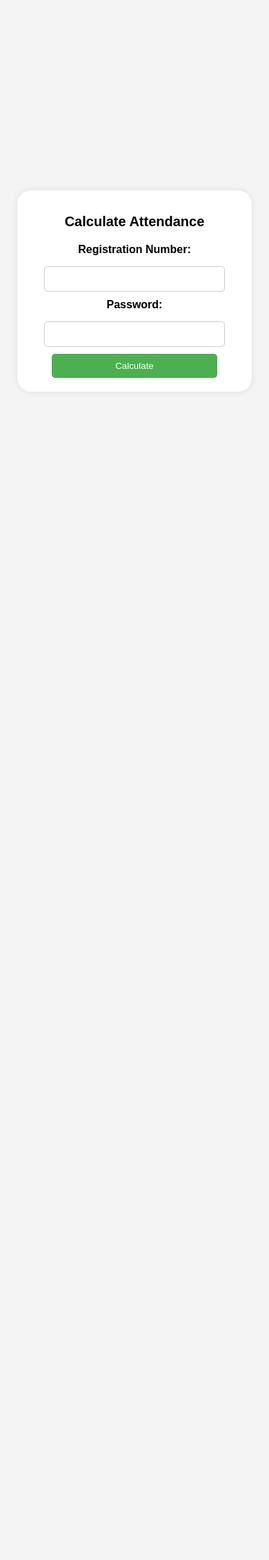
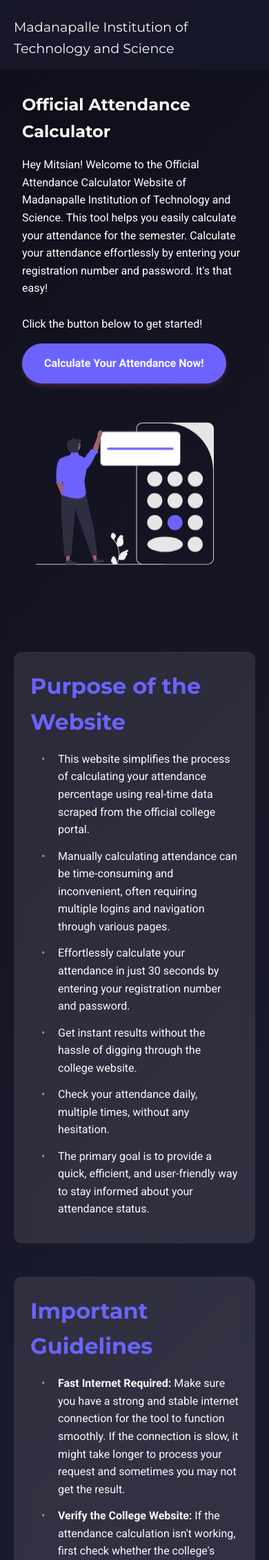
Before and after one commit to syedmohammedumarumar/Automuted-Attendence-Calculator-website, a Django app: page / in a window 390 px wide. Shown: the top 2262 px of the page at 69% size. Before the commit the page ends 548 px from the top, so only its background shows below. Run offline with Django 5.2, Linux system fonts and the light colour scheme.

Commit message:
updated the design

```diff
--- a/attendance/static/myapp/style.css
+++ b/attendance/static/myapp/style.css
@@ -1,73 +1,141 @@
-body {
-    font-family: Arial, sans-serif;
-    background-color: #f4f4f4;
+* {
+    box-sizing: border-box;
     margin: 0;
     padding: 0;
+}
+
+body {
+    font-family: 'Poppins', sans-serif;
+    background: linear-gradient(135deg, #0F0F1B 0%, #1A1A2E 70%);
+    min-height: 100vh;
     display: flex;
     justify-content: center;
     align-items: center;
-    height: 100vh;
+    transition: background-color 0.3s ease;
 }
 
+
+
 .container {
-    background-color: white;
-    padding: 20px;
-    box-shadow: 0 0 10px rgba(0, 0, 0, 0.1);
-    text-align: center;
-    border-radius: 20px;
-    width: 80%;
-    max-width: 350px;
+    display: flex;
+    justify-content: center;
+    align-items: center;
+    padding: 1rem;
+    width: 100%;
 }
 
-h1 {
-    margin-bottom: 20px;
-    font-size: 24px;
+.form-container {
+    background-color: #F0ECE5; /* Light mode form background */
+    padding: 2.5rem;
+    border-radius: 15px;
+    box-shadow: 0 20px 90px rgba(0, 0, 0, 0.15);
+    width: 100%;
+    max-width: 400px;
+    transition: transform 0.3s ease, box-shadow 0.3s ease;
 }
 
-label {
+
+
+h1 {
+    text-align: center;
+    font-size: 1.5rem;
     font-weight: bold;
-    display: block;
-    margin-bottom: 5px;
+    color: #4A5568; /* Light mode title color */
 }
 
-input[type="text"],
-input[type="password"] {
-    width: 80%;
-    padding: 10px;
-    margin: 10px 0;
-    border-radius: 5px;
-    border: 1px solid #ccc;
+
+
+label {
+    display: block;
+    font-family: 'Roboto', sans-serif;
+    font-size: 1.2rem;
+    color: #4A5568; /* Light mode label color */
+    margin-bottom: 0.5rem;
 }
 
-input[type="submit"] {
-    background-color: #4CAF50;
-    color: white;
-    padding: 10px 15px;
-    border: none;
-    border-radius: 5px;
-    cursor: pointer;
-    width: 80%;
+
+.input-container {
+    position: relative;
+    margin-bottom: 2rem;
 }
 
-input[type="submit"]:hover {
-    background-color: #45a049;
+.input-field {
+    width: 100%;
+    padding: 0.8rem;
+    border: 2px solid #B6BBC4; /* Light mode input border color */
+    border-radius: 8px;
+    outline: none;
+    font-size: 1rem;
+    color: #2D3748; /* Light mode input text color */
+    background-color: #F0ECE5; /* Light mode input background color */
+    transition: border-color 0.3s ease, box-shadow 0.3s ease, background-color 0.3s ease;
+}
+
+
+.input-field:focus {
+    border-color: #B6BBC4; /* Focus border color */
+    background-color: #FFF; /* Focus background color */
+    box-shadow: 0 0 10px rgba(107, 70, 193, 0.15);
+}
+
+
+.headingsidx{
+    display: flex;
+    align-items: center;
+    justify-content: space-between;
+    margin-bottom: 1.5rem;
+}
+a{
+    text-decoration: none;
+    border: 1px solid black;
+    padding: 7px 10px;
+    color: white;
+    background: #4A5568;
+    transition: ease-in-out .5s;
+    border-radius: 10px;
+}
+a:hover{
+    background-color: #0F0F1B;
+}
+.submit-btn {
+    width: 100%;
+    padding: 0.9rem;
+    background-color: #31304D; /* Light mode button background color */
+    color: #F0ECE5; /* Light mode button text color */
+    border: none;
+    border-radius: 8px;
+    font-size: 1.1rem;
+    font-weight: bold;
+    cursor: pointer;
+    text-align: center;
+    transition: background-color 0.3s ease, transform 0.3s ease, box-shadow 0.3s ease;
+}
+
+.submit-btn:hover {
+    background-color: #161A30; /* Hover color */
+    transform: translateY(-3px);
+    box-shadow: 0 10px 20px rgba(90, 59, 186, 0.3);
+}
+
+.submit-btn:active {
+    transform: translateY(1px);
 }
 
 p {
-    font-size: 18px;
-    color: green;
+    text-align: center;
+    font-size: 1.1rem;
+    color: #31304D; /* Light mode text color */
+    margin-top: 1.5rem;
 }
 
-@media (max-width: 600px) {
-    .container {
-        margin: 0 25px;
+/* Responsive Styling */
+@media (max-width: 768px) {
+    .form-container {
+        padding: 1.5rem;
+        width: 90%;
     }
 
-    h1 {
-        font-size: 20px;
-    }
-
-    input[type="submit"] {
-        padding: 10px;
+    .submit-btn {
+        font-size: 1rem;
     }
 }
--- a/attendance/templates/index.html
+++ b/attendance/templates/index.html
@@ -1,26 +1,37 @@
+{% load static %}
 <!DOCTYPE html>
 <html lang="en">
 <head>
     <meta charset="UTF-8">
     <meta name="viewport" content="width=device-width, initial-scale=1.0">
     <title>Attendance Calculator</title>
-    {% load static %}
+    <link rel="icon" href="{% static 'myapp/imgs/favicon-16x16.png' %}" type="image/png">
     <link rel="stylesheet" type="text/css" href="{% static 'myapp/style.css' %}">
 </head>
+
 <body>
     <div class="container">
+        <div class="form-container">
+            <div class="headingsidx">
                 <h1>Calculate Attendance</h1>
+                <a href="/">Back</a>
+            </div>
             <form action="{% url 'calculate_attendance' %}" method="post">
                 {% csrf_token %}
+                <div class="input-container">
                     <label for="reg_no">Registration Number:</label>
-            <input type="text" id="reg_no" name="reg_no" required>
+                    <input type="text" placeholder="Enter Roll No" id="reg_no" name="reg_no" class="input-field" required>
+                </div>
+                <div class="input-container">
                     <label for="password">Password:</label>
-            <input type="password" id="password" name="password" required>
-            <input type="submit" value="Calculate">
+                    <input type="password" placeholder="Enter Mits gems password" id="password" name="password" class="input-field" required>
+                </div>
+                <input type="submit" value="Calculate" class="submit-btn">
             </form>
             {% if result %}
                 <p>{{ result }}</p>
             {% endif %}
         </div>
+    </div>
 </body>
 </html>
--- /dev/null
+++ b/attendance/templates/main.html
@@ -0,0 +1,343 @@
+{% load static %}
+<!DOCTYPE html>
+<html lang="en">
+<head>
+    <meta charset="UTF-8">
+    <meta name="viewport" content="width=device-width, initial-scale=1.0">
+    <title>Official Attendance Calculator - Madanapalle Institution of Technology and Science</title>
+    <link rel="icon" href="{% static 'myapp/imgs/favicon-16x16.png' %}" type="image/png">
+    <link href="https://fonts.googleapis.com/css2?family=Montserrat:wght@300;400;600;700&family=Roboto:wght@300;400;700&display=swap" rel="stylesheet">
+    <style>
+        :root {
+            --primary-color: #6C63FF;
+            --secondary-color: #FF6584;
+            --text-color: #F8F9FA;
+            --bg-color: #1A1A2E;
+            --card-bg: rgba(255, 255, 255, 0.1);
+        }
+
+        * {
+            margin: 0;
+            padding: 0;
+            box-sizing: border-box;
+        }
+
+        body {
+            font-family: 'Roboto', sans-serif;
+            line-height: 1.6;
+            color: var(--text-color);
+            background: linear-gradient(135deg, #0F0F1B 0%, #1A1A2E 70%);
+        }
+
+        .container {
+            max-width: 1200px;
+            margin: 0 auto;
+            padding: 0 20px;
+        }
+
+        nav {
+            background-color: rgba(26, 26, 46, 0.8);
+            backdrop-filter: blur(10px);
+            position: static;
+            width: 100%;
+            z-index: 1000;
+            padding: 1rem 0;
+        }
+
+        .nav-container {
+            display: flex;
+            justify-content: center;
+            align-items: center;
+        }
+
+        .nav-logo {
+            font-family: 'Montserrat', sans-serif;
+            font-size: 1.2rem;
+            font-weight: 700;
+            color: var(--text-color);
+        }
+
+        .nav-heading {
+            font-family: 'Montserrat', sans-serif;
+            font-size: 1.2rem;
+            font-weight: 400;
+            color: var(--text-color);
+        }
+
+        header {
+            color: white;
+            text-align: left;
+            min-height: 100vh;
+            display: flex;
+            align-items: center;
+            justify-content: space-between;
+            position: relative;
+            overflow: hidden;
+            padding: 2rem;
+        }
+
+        .header-content {
+            z-index: 2;
+            max-width: 50%;
+            padding: 2rem;
+        }
+
+        .header-image-container {
+            width: 35%;
+            height: 310px;
+            position: relative;
+            animation: floatAnimation 4s ease-in-out infinite;
+            margin: 0 5%;
+        }
+
+        .header-image {
+            width: 90%;
+            /* height: 100%; */
+            object-fit: contain;
+        }
+
+        @keyframes floatAnimation {
+            0%, 100% { transform: translateY(0); }
+            50% { transform: translateY(-20px); }
+        }
+
+
+
+
+        @media (max-width: 768px) {
+            header {
+                flex-direction: column;
+                padding: 1rem;
+            }
+
+            .header-content {
+                max-width: 100%;
+                padding: 1rem;
+            }
+
+            .header-image-container {
+                width: 80%;
+                height: 300px;
+                margin-top: 2rem;
+            }
+        }
+        h1 {
+            font-family: 'Montserrat', sans-serif;
+            font-size: 2rem;
+            margin-bottom: 1rem;
+            text-shadow: 2px 2px 4px rgba(0,0,0,0.5);
+            animation: fadeInDown 1s ease-out;
+        }
+
+        @keyframes fadeInDown {
+            from {
+                opacity: 0;
+                transform: translateY(-20px);
+            }
+            to {
+                opacity: 1;
+                transform: translateY(0);
+            }
+        }
+
+        main {
+            padding: 3rem 0;
+        }
+
+        .card {
+            border-radius: 12px;
+            padding: 2rem;
+            margin-bottom: 3rem;
+            color: var(--text-color);
+            background: var(--card-bg);
+            backdrop-filter: blur(10px);
+            transition: transform 0.3s ease, box-shadow 0.3s ease;
+            display: flex;
+            align-items: center;
+            animation: fadeIn 0.5s ease-out;
+        }
+
+        @keyframes fadeIn {
+            from { opacity: 0; transform: translateY(20px); }
+            to { opacity: 1; transform: translateY(0); }
+        }
+
+        .card:hover {
+            transform: translateY(-10px);
+            box-shadow: 0 10px 30px rgba(108, 99, 255, 0.2);
+        }
+
+        .card:nth-child(even) {
+            flex-direction: row-reverse;
+        }
+
+        .card-content {
+            flex: 1;
+            padding: 0 2rem;
+        }
+
+        h2 {
+            font-family: 'Montserrat', sans-serif;
+            color: var(--primary-color);
+            margin-bottom: 1rem;
+            font-size: 2rem;
+        }
+
+        ul {
+            list-style-type: none;
+            padding-left: 1rem;
+        }
+
+        li {
+            margin-bottom: 0.8rem;
+            position: relative;
+            padding-left: 1.5rem;
+        }
+
+        li::before {
+            content: '•';
+            color: var(--secondary-color);
+            position: absolute;
+            left: 0;
+            top: 0;
+        }
+
+        .cta-button {
+            display: inline-block;
+            background-color: var(--primary-color);
+            color: white;
+            text-decoration: none;
+            padding: 1rem 2rem;
+            border-radius: 50px;
+            font-weight: bold;
+            transition: all 0.3s ease;
+            box-shadow: 0 4px 6px rgba(255, 101, 132, 0.2);
+            margin-top: 1rem;
+        }
+
+        .cta-button:hover {
+            background-color: #FF4F73;
+            transform: translateY(-3px);
+            box-shadow: 0 6px 8px rgba(255, 101, 132, 0.4);
+        }
+
+        .card-image {
+            width: 300px;
+            height: 300px;
+            object-fit: cover;
+            border-radius: 12px;
+            transition: transform 0.3s ease;
+        }
+
+        .card:hover .card-image {
+            transform: scale(1.05);
+        }
+
+        @media (max-width: 768px) {
+            nav {
+                position: static;
+            }
+
+            .nav-container {
+                flex-direction: column;
+                align-items: center;
+            }
+
+            .nav-heading {
+                margin-top: 0.5rem;
+            }
+
+            h1 {
+                font-size: 1.5rem;
+            }
+
+            .card {
+                flex-direction: column !important;
+                padding: 1.5rem;
+            }
+
+            .card-image {
+                width: 100%;
+                height: 200px;
+                margin-bottom: 1rem;
+            }
+
+            .card-content {
+                padding: 0;
+            }
+        }
+
+    </style>
+
+</head>
+<body>
+    <nav>
+        <div class="container nav-container">
+            <div class="nav-heading">Madanapalle Institution of Technology and Science</div>
+        </div>
+    </nav>
+
+    <header>
+        <div class="header-content">
+            <h1>Official Attendance Calculator</h1>
+            <p>Hey Mitsian! Welcome to the Official Attendance Calculator Website of Madanapalle Institution of Technology and Science. This tool helps you easily calculate your attendance for the semester. Calculate your attendance effortlessly by entering your registration number and password. It's that easy!</p>
+            <br>
+            <p>Click the button below to get started!</p>
+            <a href="/home" class="cta-button" id="calculateBtn">Calculate Your Attendance Now!</a>
+        </div>
+        <div class="header-image-container">
+            <img src="{% static 'myapp/imgs/calculator.svg' %}" alt="Attendance Calculator Illustration" class="header-image">
+        </div>
+    </header>
+
+    <main class="container">
+        <section class="card">
+            <div class="card-content">
+                <h2>Purpose of the Website</h2>
+                <ul>
+                    <li>This website simplifies the process of calculating your attendance percentage using real-time data scraped from the official college portal.</li>
+                    <li>Manually calculating attendance can be time-consuming and inconvenient, often requiring multiple logins and navigation through various pages.</li>
+                    <li>Effortlessly calculate your attendance in just 30 seconds by entering your registration number and password.</li>
+                    <li>Get instant results without the hassle of digging through the college website.</li>
+                    <li>Check your attendance daily, multiple times, without any hesitation.</li>
+                    <li>The primary goal is to provide a quick, efficient, and user-friendly way to stay informed about your attendance status.</li>
+                </ul>
+            </div>
+        </section>
+
+
+        <section class="card">
+            <div class="card-content">
+                <h2>Important Guidelines</h2>
+                <ul>
+                    <li><strong>Fast Internet Required:</strong> Make sure you have a strong and stable internet connection for the tool to function smoothly. If the connection is slow, it might take longer to process your request and sometimes you may not get the result.</li>
+                    <li><strong>Verify the College Website:</strong> If the attendance calculation isn't working, first check whether the college's official attendance portal <br> <a href="http://www.mitsims.in/" target="_blank" style='color: #6C63FF'>(mits gems)</a> is online and accessible. If their site is down or experiencing issues, our tool won't be able to retrieve the necessary data.</li>
+                    <li><strong>Data Accuracy:</strong> This tool scrapes data from the official website, so the accuracy of the results depends on the information provided there. Always double-check if you feel the numbers don't add up.</li>
+                    <li><strong>Privacy and Safety:</strong> Your details are safe and are only used to retrieve your attendance information. We do not store or share any of your personal information like register number and password.</li>
+                    <li><strong>Troubleshooting:</strong> If you encounter issues, refresh the page or try again after a few minutes. Make sure you're entering the correct details.</li>
+                </ul>
+            </div>
+        </section>
+    </main>
+
+    <script>
+         // Animation for cards
+        const cards = document.querySelectorAll('.card');
+        const observer = new IntersectionObserver((entries) => {
+            entries.forEach(entry => {
+                if (entry.isIntersecting) {
+                    entry.target.style.opacity = 1;
+                    entry.target.style.transform = 'translateY(0)';
+                }
+            });
+        }, { threshold: 0.1 });
+
+        cards.forEach(card => {
+            card.style.opacity = 0;
+            card.style.transform = 'translateY(20px)';
+            card.style.transition = 'opacity 0.5s ease, transform 0.5s ease';
+            observer.observe(card);
+        });
+    </script>
+</body>
+</html>
--- a/attendance/views.py
+++ b/attendance/views.py
@@ -10,6 +10,9 @@
 
 def home(request):
     return render(request, 'index.html')
+
+def main(request):
+    return render(request,'main.html')
 
 def calculate_attendance(request):
     if request.method == 'POST':
--- a/myproject/settings.py
+++ b/myproject/settings.py
@@ -118,7 +118,8 @@
 # Static files (CSS, JavaScript, Images)
 # https://docs.djangoproject.com/en/5.1/howto/static-files/
 
-STATIC_URL = 'static/'
+STATIC_URL = '/static/'
+
 
 # Default primary key field type
 # https://docs.djangoproject.com/en/5.1/ref/settings/#default-auto-field
--- a/myproject/urls.py
+++ b/myproject/urls.py
@@ -2,6 +2,7 @@
 from attendance import views
 
 urlpatterns = [
-    path('', views.home, name='home'),
+    path('', views.main, name='main'),
+    path('home/', views.home, name='home'),
     path('calculate/', views.calculate_attendance, name='calculate_attendance'),
 ]
```
Also changed, not shown: attendance/static/myapp/imgs/calculator.svg (added), attendance/static/myapp/imgs/favicon-16x16.png (added). Lines whose indentation alone changed are shown as unchanged.
